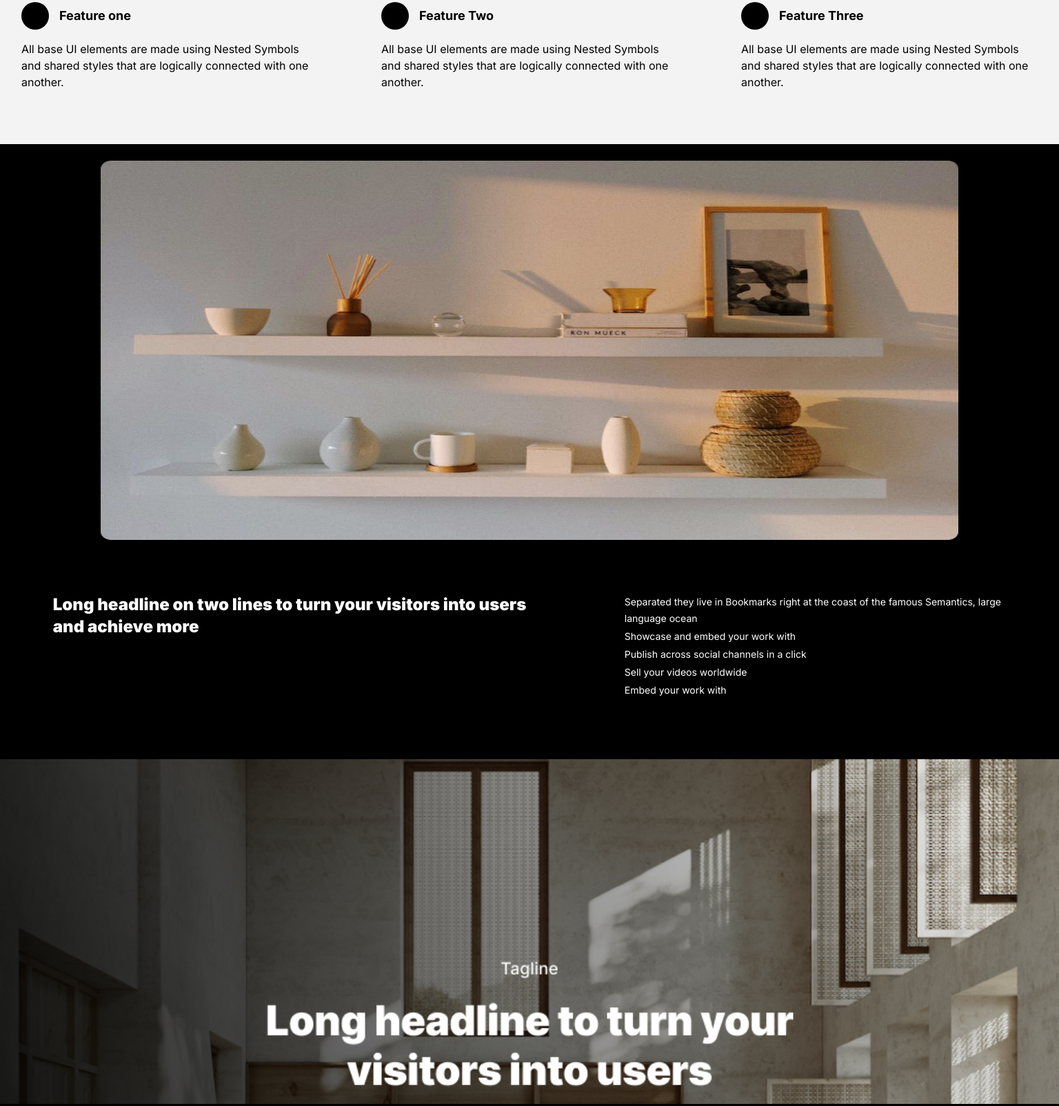
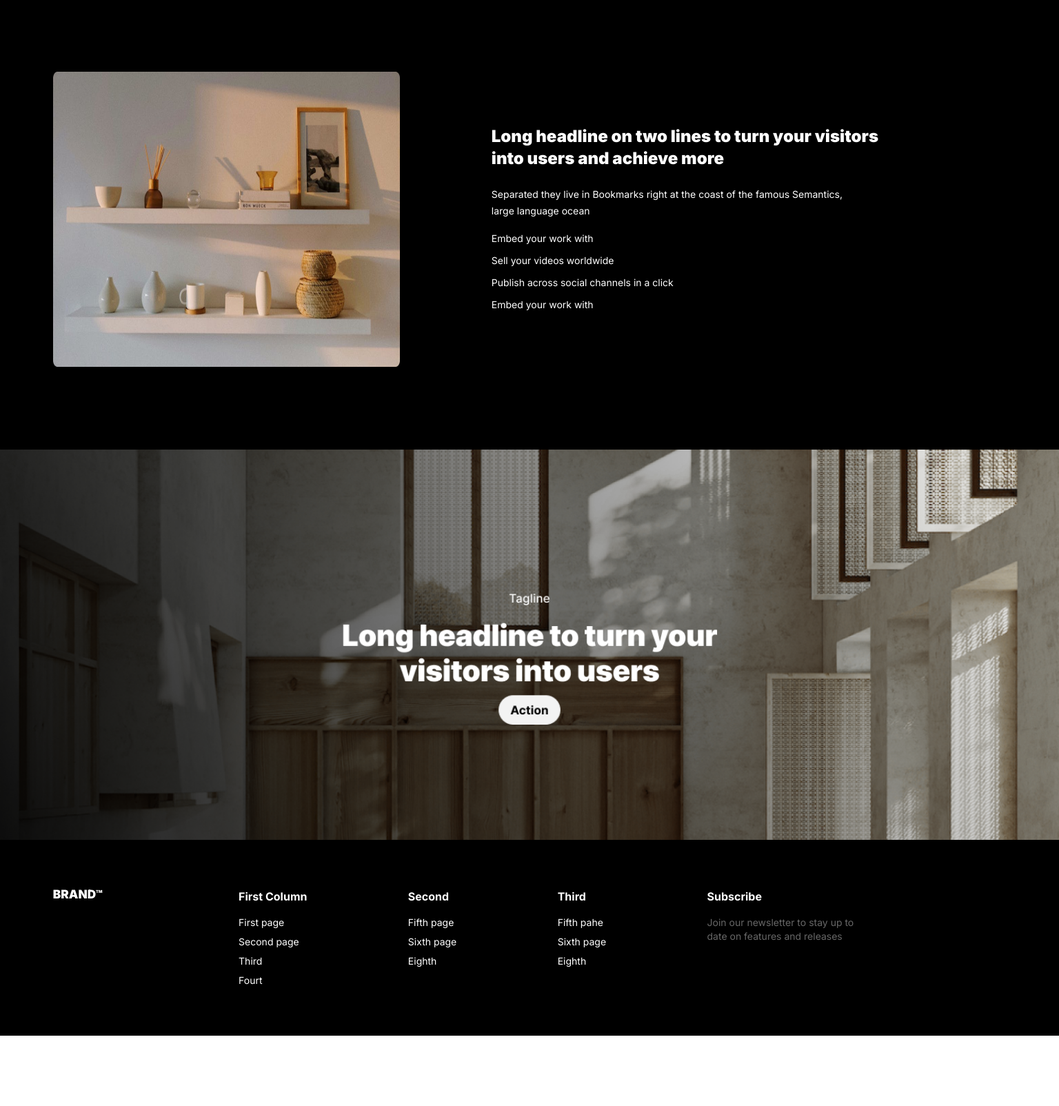
Before and after one commit to TamariPopkhadze/Homework11Web, a plain HTML site: page index.html in a window 1536 px wide. Shown: the part 834-2438 px from the top of the page at 69% size. After the commit the page ends 2336 px from the top, so only its background shows below. Drawn offline with Linux system fonts and the light colour scheme.

Commit message:
final commit

```diff
--- a/index.html
+++ b/index.html
@@ -32,12 +32,15 @@
     <main>
         <section>
             <div class="section1-container-div1">
+                <div class="container1-div2">
                 <p class="container-p1 inter">Medium length display headline</p>
                 <p class="inter container-p2">Separated they live in Bookmarks right at the coast of the famous Semantics, large language</p>
                  <div class="bottom-div">
+
                 <p class="inter bottom">Action</p>
                 <p class="inter container-p3">5,000 people like you have purchased this product!</p>
                 </div>
+            </div>
                 <img class="img1" src="./images/pexels-photo-4352247.jpeg" alt="">
             </div>
         </section>
@@ -81,10 +84,10 @@
                 <div class="lsection-div1">
                     <p class="inter lsection-p2">Separated they live in Bookmarks right at the coast of the famous Semantics, large
                         language ocean</p>
-                    <p class="inter div1-p">Showcase and embed your work with</p>
+                    <p class="inter div1-p">Embed your work with</p>
+                    <p class="inter div1-p">Sell your videos worldwide</p>
                     <p class="inter div1-p">Publish across social channels in a click</p>
-                    <p class="inter div1-p">Sell your videos worldwide</p>
-                    <p class="inter div1-p">Embed your work with</p>
+                    <p class="inter div1-p">Embed your work with </p>
                 </div>
             </div>
 
@@ -123,6 +126,10 @@
                     <p class="inter content">Eighth</p>
 
                 </div>
+                <div class="block">
+                    <p class="inter last-name">Subscribe</p>
+                   <p class="inter last-p">Join our newsletter to stay up to date on features and releases</p>
+                </div>
             </div>
 
         </div>
--- a/styles.css
+++ b/styles.css
@@ -264,6 +264,13 @@ footer{
     color: #ffff;
     text-align: center;
 }
+.last-name{
+    display: none;
+
+}
+.last-p{
+    display: none;
+}
 @media (min-width:744px) {
     .menu{
         display: none;
@@ -317,6 +324,12 @@ footer{
     .img1{
         height: 499px;
     }
+    .container1-div2{
+        display: flex;
+        flex-direction: column;
+        align-items: center;
+    }
+
 
 
 }
@@ -331,7 +344,7 @@ footer{
         font-weight: 900;
         font-size: 56px;
         line-height: 60px;
-        width: 70%;
+        width: 80%;
     }
     .container-p2{
         width: 70%;
@@ -410,3 +423,118 @@ footer{
 
 
 }
+@media (min-width:1440px) {
+    header{
+        padding-left: 32px;
+        padding-right: 24px;
+        gap: 27%;
+
+    }
+    ul{
+        gap: 24px;
+    }
+    .section1-container-div1{
+        padding-left: 10%;
+        flex-direction: row;
+        align-items: center;
+        gap: 5%;
+
+    }
+    .bottom-div{
+        margin-top: 20px;
+        gap:20px ;
+    }
+    .container-p1{
+        text-align: start;
+    }
+    .container-p2{
+        text-align: start;
+    }
+    .container-p3{
+        width: 40%;
+        line-height: 20px;
+        text-align: start;
+
+    }
+    .container1-div2{
+        align-items: flex-start;
+        gap: 24px;
+        width: 50%;
+    }
+    .img1{
+        height: 428px;
+        width: 490px;
+    }
+    .section2-container-div{
+        justify-content: flex-end;
+    }
+    .container2-p2{
+        width: 78%;
+    }
+    .lastsection-container{
+        gap: 133px;
+        align-items: center;
+       padding-top: 96px;
+       padding-bottom: 96px;
+        flex-direction: row;
+        flex-wrap: nowrap;
+    }
+    .img2{
+        width: 503px;
+        height: 428px;
+
+    }
+    .lsection-div{
+
+        flex-direction: column;
+        gap: 24px;
+    }
+    .lsection-p1{
+        width: 80%;
+    }
+    .lsection-p2{
+        width: 70%;
+        margin-bottom: 8px;
+    }
+    .lsection-div1{
+        gap: 8px;
+    }
+    .img-div{
+        height: 566px;
+        background-image: url("./images/cta\(4\).png");
+    }
+    .last-p{
+        display: block;
+        font-weight: 400;
+        font-size: 14px;
+        line-height: 20px;
+        color: #ffff;
+        opacity: 40%;
+        width: 55%;
+
+
+    }
+    .footer-div1{
+        width: 100%;
+        flex-direction: row;
+    }
+    .footer-div2{
+        width: 80%;
+        flex-direction: row;
+        gap: 10px;
+        justify-content: space-around;
+    }
+    .last-name{
+        display: inline-block;
+        text-align: start;
+        width: auto;
+        font-weight: 700;
+        font-size: 16px;
+        line-height: 24px;
+        color: #ffff;
+        margin-bottom: 8px;
+    }
+
+
+
+}
```
Also changed, not shown: images/cta(4).png (added).
